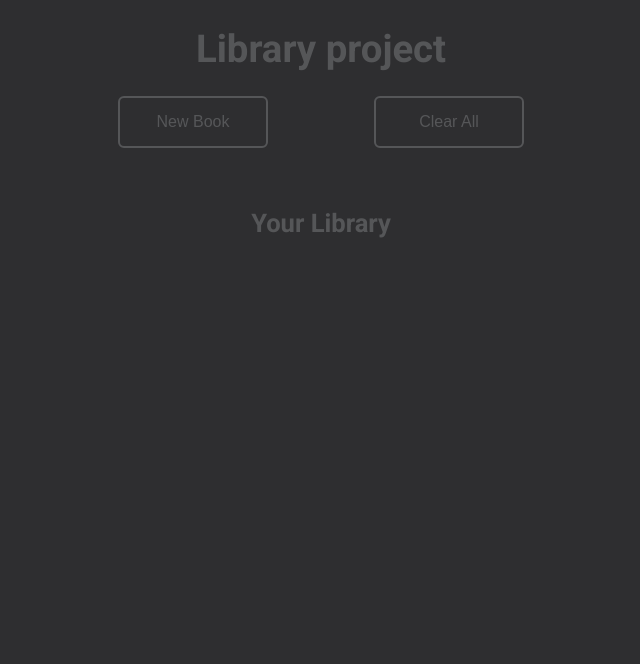
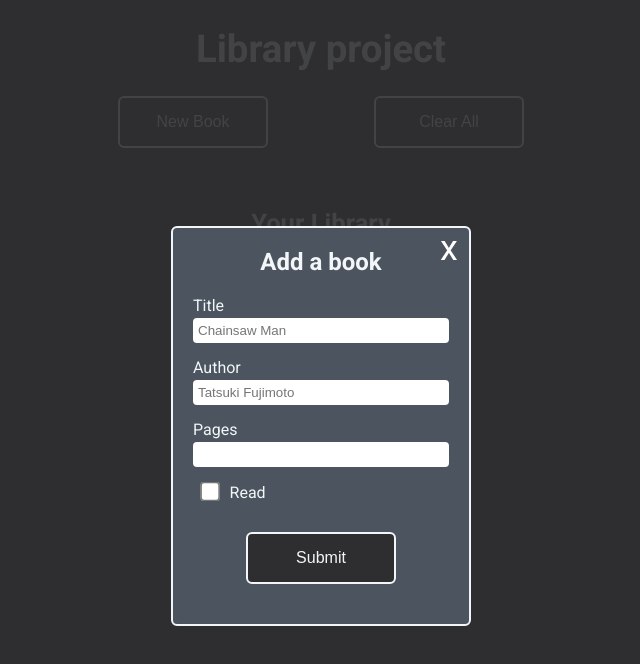
Before and after one commit to yurishe0/top-library, a plain HTML site: page index.html in a window 1280 px wide. Both pictures are taken after a click on the button "New Book". Shown: the whole page, without its empty margins (319-959 px from the left). Drawn offline with Linux system fonts and the light colour scheme.

Commit message:
Add functionality to show and hide the book adding window

```diff
--- a/script.js
+++ b/script.js
@@ -1,3 +1,11 @@
+// Selectors
+const buttons = document.querySelectorAll("button");
+const newBook = document.querySelector("#newbook");
+const body = document.querySelector("body");
+const mainWrapper = document.querySelector(".main-wrapper");
+const addBookWindow = document.querySelector(".add-book-window");
+const closeWindow = document.querySelector(".close");
+
 // Stores all created book objects.
 let library = [];
 
@@ -11,21 +19,21 @@ function addToLibrary() {
 
 }
 
-// Selectors
-const buttons = document.querySelectorAll("button");
-const newBook = document.querySelector("#newbook");
-const body = document.querySelector("body");
-const mainWrapper = document.querySelector(".main-wrapper");
+function hideAddBookWindow() {
+    console.log("Clicked!");
+    mainWrapper.style.opacity = "1";
+    mainWrapper.style.pointerEvents = "auto";
+    addBookWindow.style.display = "none";
+}
+
+
+closeWindow.addEventListener("click", hideAddBookWindow);
 
 newBook.addEventListener("click", () => {
     // Dim the site
-    mainWrapper.style.opacity = "0.2";
+    mainWrapper.style.opacity = "0.1";
     // Disable clicking outside of the addBookWindow
     mainWrapper.style.pointerEvents = "none";
-    // Create an element for adding books and add it to the site
-    const addBookWindow = document.createElement("div");
-    addBookWindow.classList.add("add-book-window");
-    body.appendChild(addBookWindow);
-
-
+    // Display the adding book window
+    addBookWindow.style.display = "block";
 })
--- a/styles.css
+++ b/styles.css
@@ -120,6 +120,7 @@ input:focus {
   position: absolute;
   top: 0px;
   right: 0px;
+  cursor: pointer;
 }
 
 
@@ -127,7 +128,6 @@ input:focus {
   content: "x";
   font-size: 36px;
   color: rgb(255, 255, 255);
-  cursor: pointer;
   position: absolute;
   left: 50%;
   top: 50%;
```
